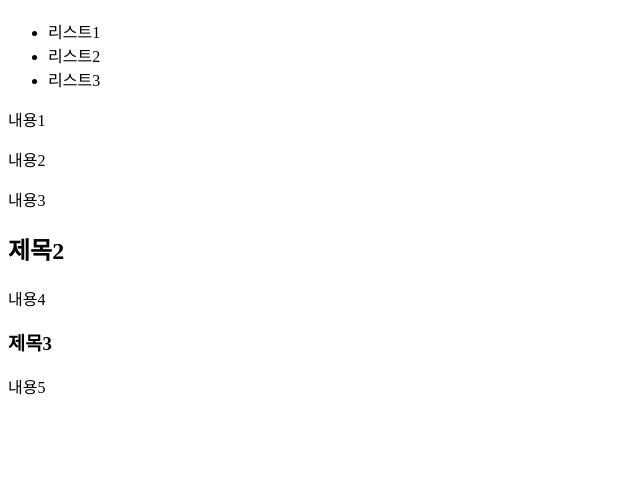
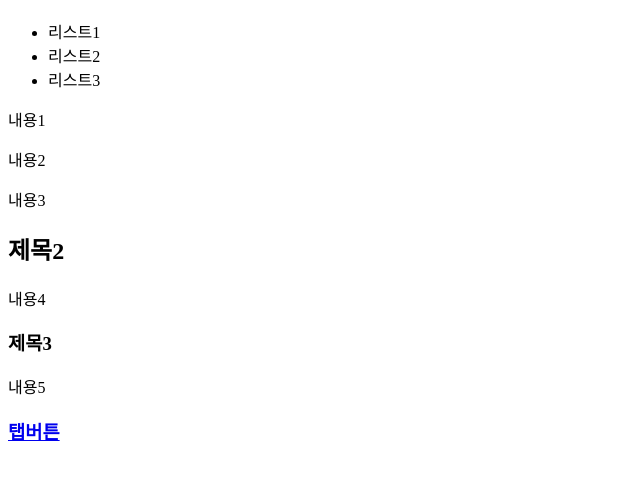
Before and after one commit to power900420/3jo_test_2, a plain HTML site: page index.html in a window 1280 px wide. Shown: the part 70-550 px from the top of the page, without its empty margins (0-640 px from the left). Drawn offline with Linux system fonts and the light colour scheme.

Commit message:
[고민석 / 04/28] 탭메뉴 제목추가

```diff
--- a/index.html
+++ b/index.html
@@ -18,5 +18,8 @@
 	<p>내용4</p>
 	<h3>제목3</h3>
 	<p>내용5</p>
+	<div id="tabmenu">
+		<h3><a href="#">탭버튼</a></h3>
+	</div>
 </body>
 </html>
```
